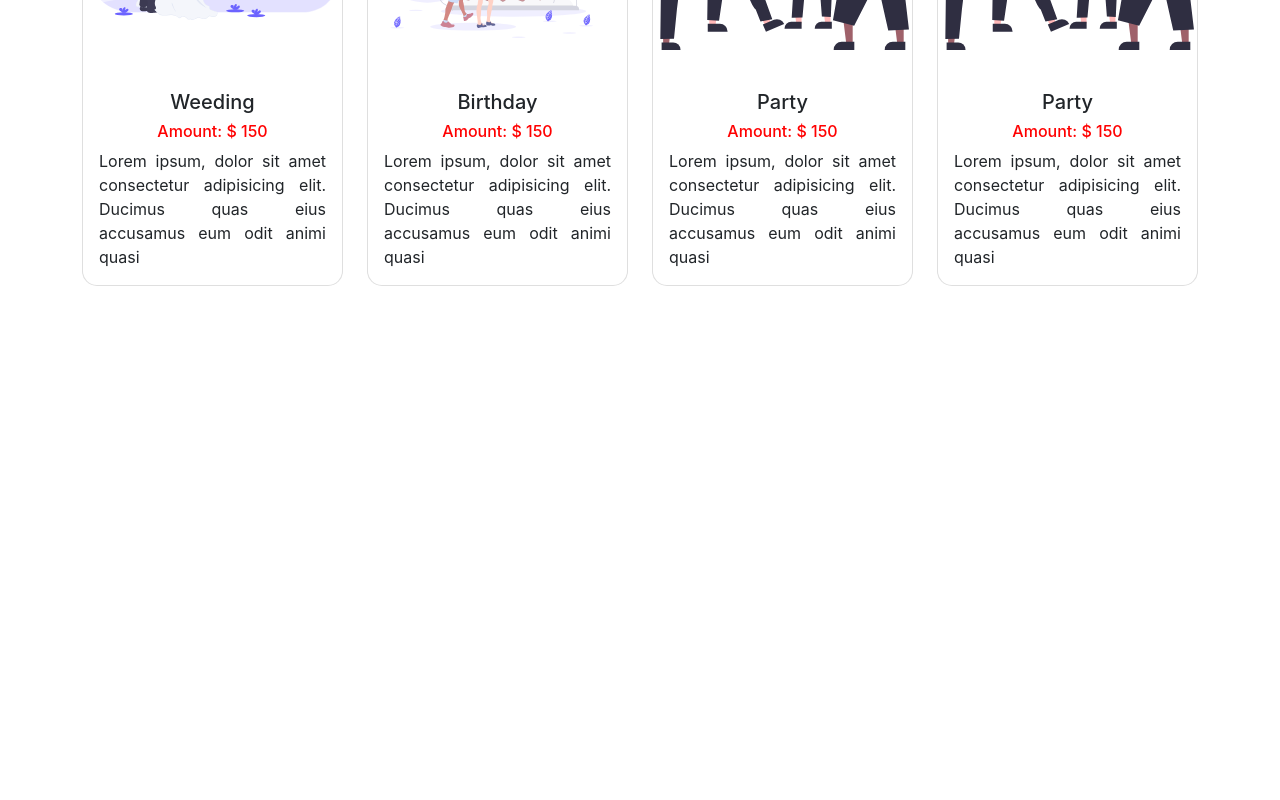
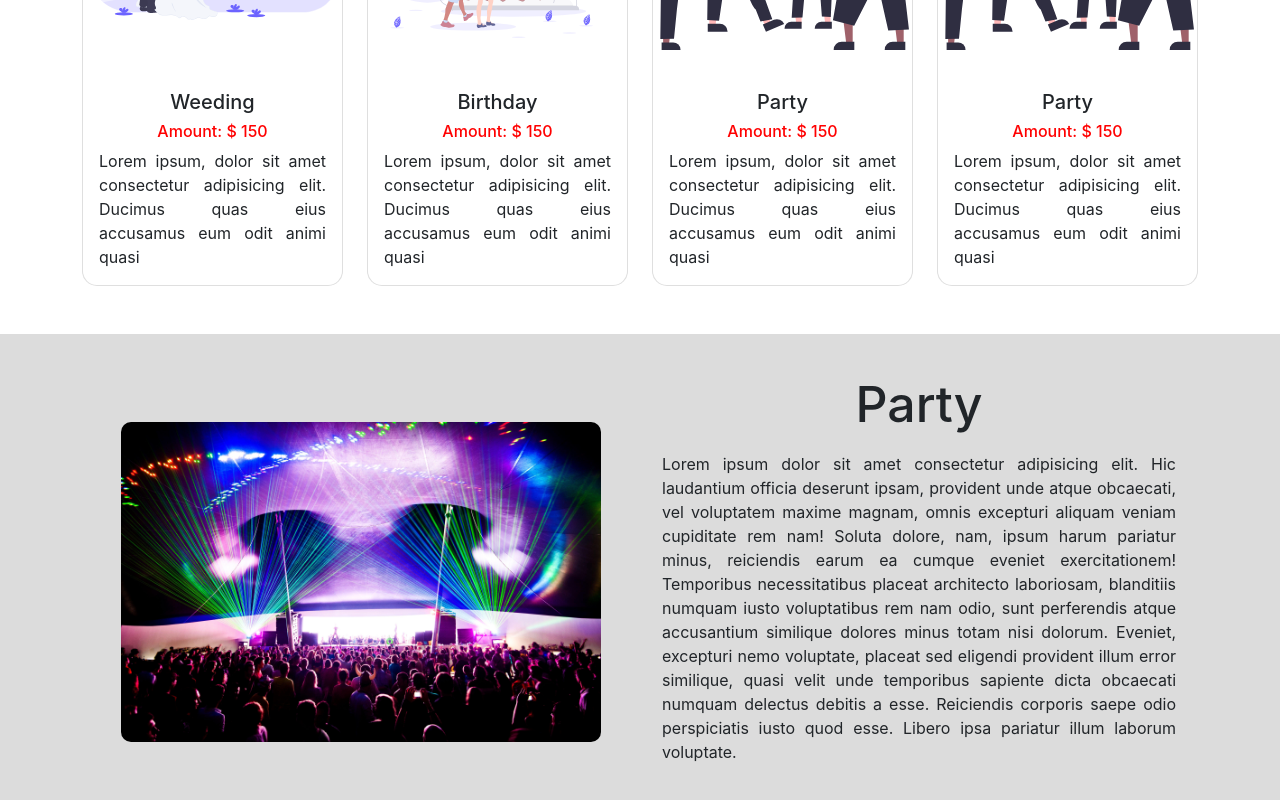
Before and after one commit to pallabbarman/event-management, a React (Create React App) app in the folder client/: page / in a window 1280 px wide. Shown: the part 997-1797 px from the top of the page. Before the commit the page ends 1283 px from the top, so only its background shows below. Built offline with nearby package versions, Linux system fonts and the light colour scheme.

Commit message:
features added

```diff
--- /dev/null
+++ b/client/src/components/Home/Features/Features.css
@@ -0,0 +1,21 @@
+.features {
+    background-color: gainsboro;
+    padding: 20px 0;
+}
+.feature {
+    margin: 20px 0;
+}
+.feature h1 {
+    font-size: 50px;
+}
+.feature h1:hover {
+    color: red;
+}
+.feature p {
+    text-align: justify;
+    padding: 10px;
+}
+.feature-img {
+    height: 320px;
+    border-radius: 10px;
+}
--- /dev/null
+++ b/client/src/components/Home/Features/Features.js
@@ -0,0 +1,34 @@
+import React from 'react';
+import { Col, Container, Row } from 'react-bootstrap';
+import demo from '../../../images/demo.jpg';
+import './Features.css';
+
+const Features = () => (
+    <section className="features mt-5">
+        <Container>
+            <Row className="align-items-center feature">
+                <Col lg={6} className="text-center">
+                    <img className="img-fluid feature-img" src={demo} alt="" />
+                </Col>
+                <Col lg={6}>
+                    <h1 className="text-center">Party</h1>
+                    <p>
+                        Lorem ipsum dolor sit amet consectetur adipisicing elit. Hic laudantium
+                        officia deserunt ipsam, provident unde atque obcaecati, vel voluptatem
+                        maxime magnam, omnis excepturi aliquam veniam cupiditate rem nam! Soluta
+                        dolore, nam, ipsum harum pariatur minus, reiciendis earum ea cumque eveniet
+                        exercitationem! Temporibus necessitatibus placeat architecto laboriosam,
+                        blanditiis numquam iusto voluptatibus rem nam odio, sunt perferendis atque
+                        accusantium similique dolores minus totam nisi dolorum. Eveniet, excepturi
+                        nemo voluptate, placeat sed eligendi provident illum error similique, quasi
+                        velit unde temporibus sapiente dicta obcaecati numquam delectus debitis a
+                        esse. Reiciendis corporis saepe odio perspiciatis iusto quod esse. Libero
+                        ipsa pariatur illum laborum voluptate.
+                    </p>
+                </Col>
+            </Row>
+        </Container>
+    </section>
+);
+
+export default Features;
--- a/client/src/components/Home/Home/Home.js
+++ b/client/src/components/Home/Home/Home.js
@@ -1,4 +1,5 @@
 import React from 'react';
+import Features from '../Features/Features';
 import NavBar from '../NavBar/NavBar';
 import Services from '../Services/Services';
 import TopBanner from '../TopBanner/TopBanner';
@@ -8,6 +9,7 @@ const Home = () => (
         <NavBar />
         <TopBanner />
         <Services />
+        <Features />
     </div>
 );
 
```
Also changed, not shown: client/src/images/demo.jpg (added).
